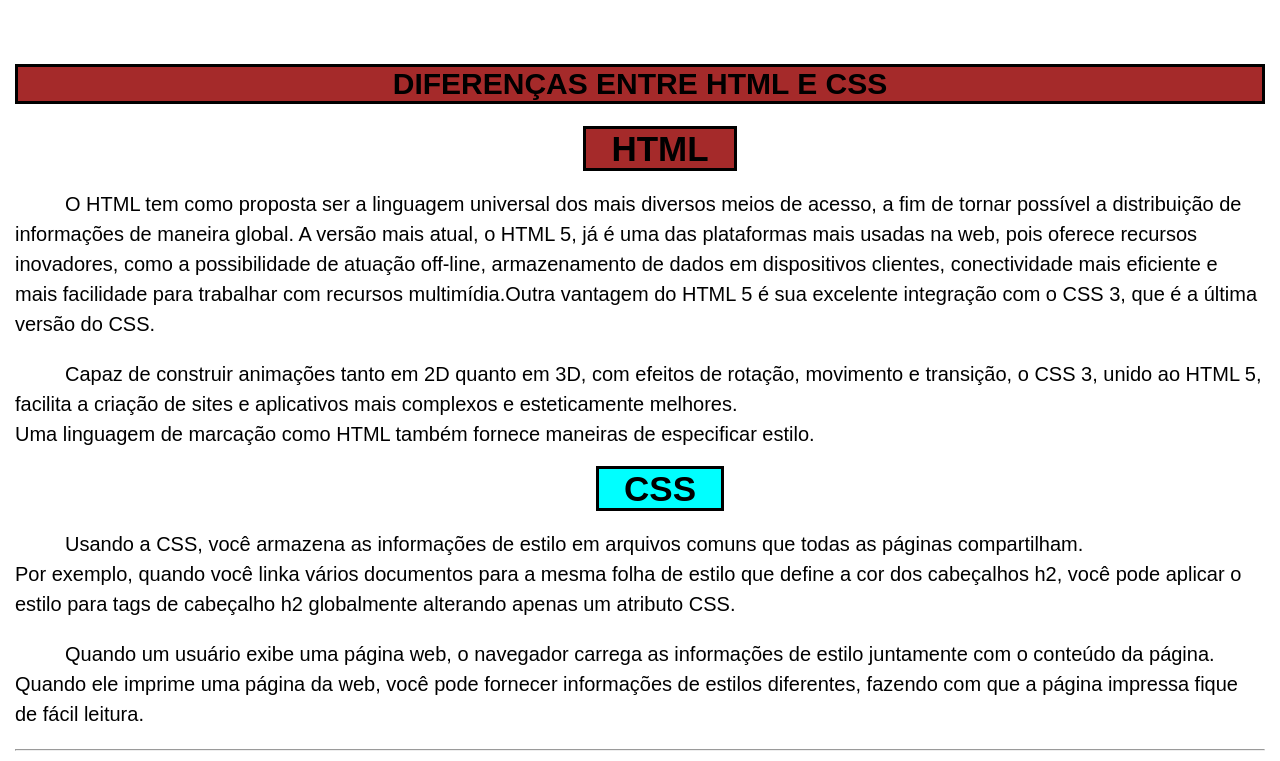
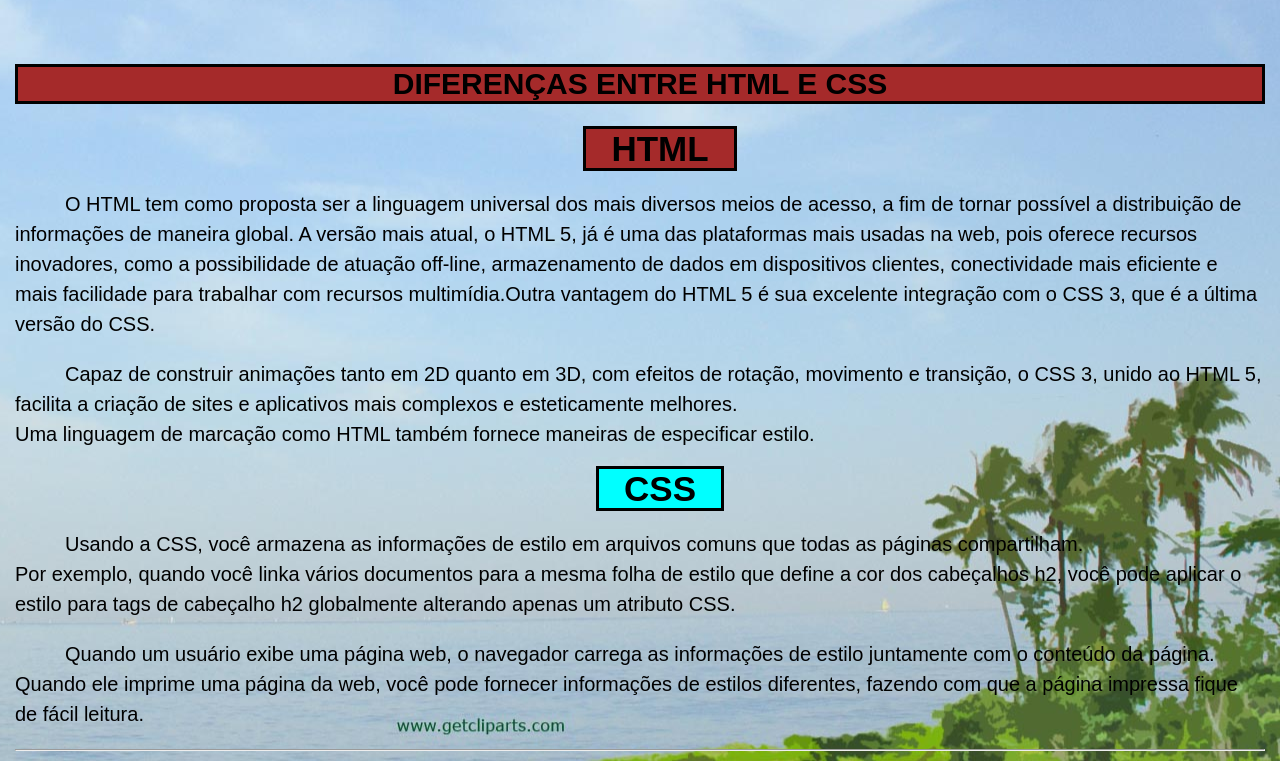
Before and after one commit to Guilherme-Bispo-dos-Santos/4-dia-aprendendo, a plain HTML site: page index.htm in a window 1280 px wide. Shown: the part 849-1610 px from the top of the page. Drawn offline with Linux system fonts and the light colour scheme.

Commit message:
Update style.css

```diff
--- a/style.css
+++ b/style.css
@@ -3,7 +3,7 @@ body {
     font-size:  20px;
     font-family: sans-serif;
     margin: auto;
-    background-image: url(imagens/bg.jpg);
+    background-image: url(bg.jpg);
     background-attachment:fixed;
     background-position: right bottom;
 
```
